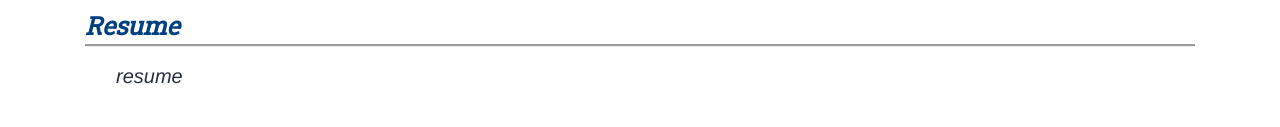
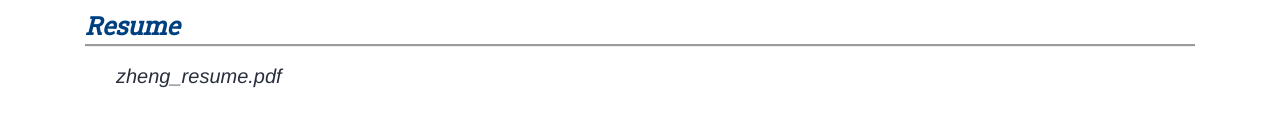
Before and after one commit to suzheng123/suzheng123.github.io, a plain HTML site: page bio.html in a window 1280 px wide. Shown: the part 1152-1279 px from the top of the page. Drawn offline with nearby package versions, Linux system fonts and the light colour scheme.

Commit message:
4th commit
modified resume file

```diff
--- a/bio.html
+++ b/bio.html
@@ -109,7 +109,7 @@
 
     <h4 class='section'>Resume</h4>
       <ul class='listItem'>
-        <a href="zheng_resume.pdf" style='font-size: 20px; color:#292e3d'>resume</a>
+        <a href="zheng_resume.pdf" style='font-size: 20px; color:#292e3d'>zheng_resume.pdf</a>
       </ul>
 
   </div>
```
Also changed, not shown: 1 other file.
